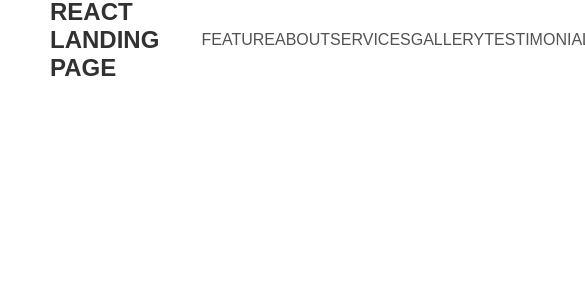
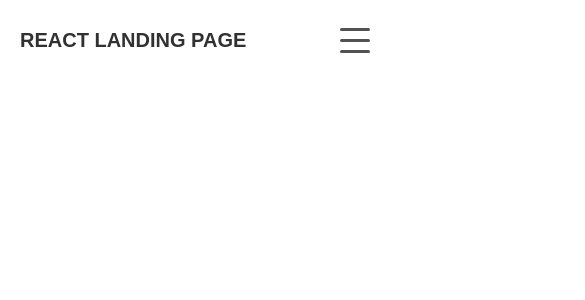
Before and after one commit to waqas-codes/landing-page, a React (Vite) app: page / in a window 390 px wide. Shown: the top 300 px of the page, 585 px wide, since content can reach past the window. Built offline with nearby package versions, Linux system fonts and the light colour scheme.

Commit message:
navbar component is completed

```diff
--- a/src/App.css
+++ b/src/App.css
@@ -1,9 +1,11 @@
 .navbar{
-  width: full;
+  width: 100%;
   height: 80px;
   padding: 20px 50px;
   display: flex;
   align-items: center;
+  justify-content: space-between;
+  position: relative;
 }
 
 .heading{
@@ -13,19 +15,142 @@
   color: rgb(49, 49, 49);
   font-size: 24px;
 }
-.nav-list{
+
+/* Desktop Navigation */
+.nav-list.desktop-nav{
   width: 100%;
   padding-left: 50px;
 }
-.nav-list ul{
-  width: full;
+
+.nav-list.desktop-nav ul{
+  width: 100%;
   display: flex;
+  flex-wrap: wrap;
   list-style-type: none;
   justify-content: space-around;
   color: rgb(83, 81, 81);
 }
 
-.nav-list ul li:hover{
+.nav-list.desktop-nav ul li:hover{
   cursor: pointer;
   text-decoration: underline;
 }
+
+/* Burger Menu Icon */
+.burger-icon {
+  display: none;
+  flex-direction: column;
+  justify-content: space-between;
+  width: 30px;
+  height: 25px;
+  background: transparent;
+  border: none;
+  cursor: pointer;
+  padding: 0;
+  z-index: 1000;
+}
+
+.burger-icon span {
+  display: block;
+  height: 3px;
+  width: 100%;
+  background-color: rgb(83, 81, 81);
+  border-radius: 3px;
+  transition: all 0.3s ease;
+}
+
+/* Burger Animation */
+.burger-icon.open span:nth-child(1) {
+  transform: rotate(45deg) translate(6px, 6px);
+}
+
+.burger-icon.open span:nth-child(2) {
+  opacity: 0;
+}
+
+.burger-icon.open span:nth-child(3) {
+  transform: rotate(-45deg) translate(6px, -6px);
+}
+
+/* Mobile Navigation Overlay */
+.mobile-nav-overlay {
+  position: fixed;
+  top: 0;
+  left: 0;
+  width: 100%;
+  height: 100%;
+  background: rgba(0, 0, 0, 0.8);
+  display: flex;
+  justify-content: center;
+  align-items: center;
+  opacity: 0;
+  visibility: hidden;
+  transition: all 0.3s ease;
+  z-index: 999;
+}
+
+.mobile-nav-overlay.open {
+  opacity: 1;
+  visibility: visible;
+}
+
+.mobile-nav-content {
+  background: white;
+  padding: 2rem;
+  border-radius: 10px;
+  min-width: 250px;
+  text-align: center;
+}
+
+.mobile-nav-content ul {
+  list-style-type: none;
+  padding: 0;
+  margin: 0;
+}
+
+.mobile-nav-content ul li {
+  padding: 1rem 0;
+  color: rgb(83, 81, 81);
+  font-size: 1.1rem;
+  cursor: pointer;
+  border-bottom: 1px solid #eee;
+  transition: all 0.3s ease;
+}
+
+.mobile-nav-content ul li:hover {
+  background-color: #f5f5f5;
+  text-decoration: underline;
+}
+
+.mobile-nav-content ul li:last-child {
+  border-bottom: none;
+}
+
+/* Responsive Design */
+@media (max-width: 768px) {
+  .navbar {
+    padding: 20px;
+  }
+
+  .heading {
+    width: auto;
+  }
+
+  .heading h1 {
+    font-size: 20px;
+  }
+
+  .burger-icon {
+    display: flex;
+  }
+
+  .nav-list.desktop-nav {
+    display: none;
+  }
+}
+
+@media (min-width: 769px) {
+  .mobile-nav-overlay {
+    display: none;
+  }
+}
--- a/src/components/Navbar.jsx
+++ b/src/components/Navbar.jsx
@@ -1,12 +1,32 @@
-import React from 'react'
+import React, { useState } from 'react'
 import '../App.css'
+
 const Navbar = () => {
+  const [isMenuOpen, setIsMenuOpen] = useState(false)
+
+  const toggleMenu = () => {
+    setIsMenuOpen(!isMenuOpen)
+  }
+
+  const closeMenu = () => {
+    setIsMenuOpen(false)
+  }
+
   return (
     <div className='navbar'>
       <div className="heading">
         <h1>REACT LANDING PAGE</h1>
       </div>
-        <div className='nav-list'>
+
+      {/* Burger Menu Icon */}
+      <div className={`burger-icon ${isMenuOpen ? 'open' : ''}`} onClick={toggleMenu}>
+        <span></span>
+        <span></span>
+        <span></span>
+      </div>
+
+      {/* Desktop Navigation */}
+      <div className='nav-list desktop-nav'>
         <ul>
           <li>FEATURE</li>
           <li>ABOUT</li>
@@ -17,6 +37,21 @@ const Navbar = () => {
           <li>CONTACT</li>
         </ul>
       </div>
+
+      {/* Mobile Navigation Overlay */}
+      <div className={`mobile-nav-overlay ${isMenuOpen ? 'open' : ''}`} onClick={closeMenu}>
+        <div className="mobile-nav-content" onClick={(e) => e.stopPropagation()}>
+          <ul>
+            <li onClick={closeMenu}>FEATURE</li>
+            <li onClick={closeMenu}>ABOUT</li>
+            <li onClick={closeMenu}>SERVICES</li>
+            <li onClick={closeMenu}>GALLERY</li>
+            <li onClick={closeMenu}>TESTIMONIALS</li>
+            <li onClick={closeMenu}>TEAM</li>
+            <li onClick={closeMenu}>CONTACT</li>
+          </ul>
+        </div>
+      </div>
     </div>
   )
 }
```
Lines whose indentation alone changed are shown as unchanged.
